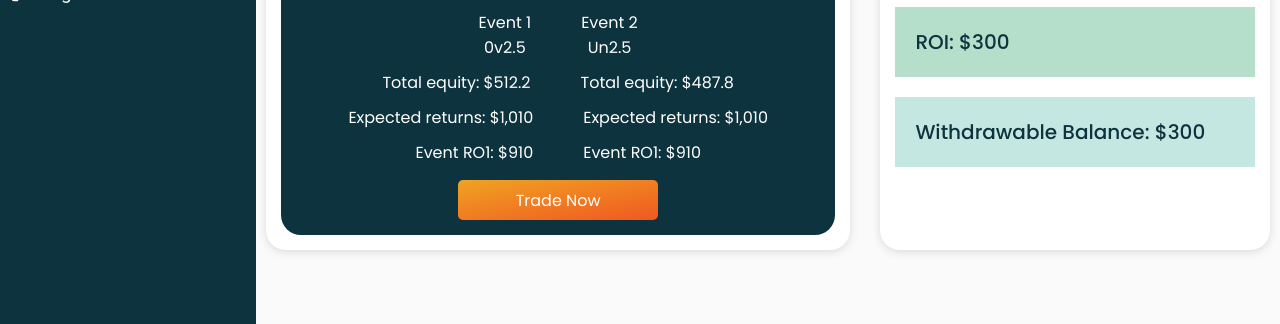
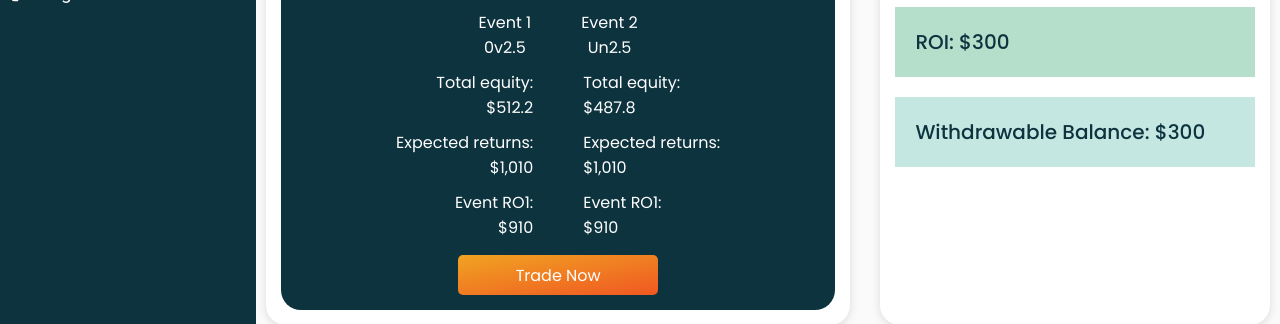
Before and after one commit to kelvintony/company_app, a Next.js app: page /user/dashboard in a window 1280 px wide. Shown: the part 366-690 px from the top of the page. Built offline with nearby package versions, Linux system fonts and the light colour scheme; no server answers.

Commit message:
update 1.22

```diff
--- a/pages/user/dashboard/dashboard.module.css
+++ b/pages/user/dashboard/dashboard.module.css
@@ -59,6 +59,13 @@
   display: flex;
   justify-content: center;
   gap: 50px;
+}
+
+.event_right {
+  text-align: right;
+}
+.event_left {
+  text-align: left;
 }
 
 /* @right panel  */
@@ -169,8 +176,10 @@
 
   .event_right {
     text-align: right;
+    font-size: 13px;
   }
   .event_left {
     text-align: left;
+    font-size: 13px;
   }
 }
--- a/pages/user/dashboard/index.jsx
+++ b/pages/user/dashboard/index.jsx
@@ -98,36 +98,38 @@ const UserDashboard = () => {
                     <div className={styles.computation_wrapper}>
                       <div className={styles.wrapper_innera}>
                         <p className={styles.event_right}>
-                          Total equity: &#36;512.2
+                          Total equity: <br /> &#36;512.2
                         </p>
                       </div>
                       <div className={styles.wrapper_innerb}>
                         <p className={styles.event_left}>
                           {' '}
-                          Total equity: &#36;487.8
+                          Total equity: <br /> &#36;487.8
                         </p>
                       </div>
                     </div>
                     <div className={styles.computation_wrapper}>
                       <div className={styles.wrapper_innera}>
                         <p className={styles.event_right}>
-                          Expected returns: &#36;1,010
+                          Expected returns: <br /> &#36;1,010
                         </p>
                       </div>
                       <div className={styles.wrapper_innerb}>
                         <p className={styles.event_left}>
-                          Expected returns: &#36;1,010
+                          Expected returns: <br /> &#36;1,010
                         </p>
                       </div>
                     </div>
                     <div className={styles.computation_wrapper}>
                       <div className={styles.wrapper_innera}>
                         <p className={styles.event_right}>
-                          Event RO1: &#36;910
+                          Event RO1: <br /> &#36;910
                         </p>
                       </div>
                       <div className={styles.wrapper_innerb}>
-                        <p className={styles.event_left}>Event RO1: &#36;910</p>
+                        <p className={styles.event_left}>
+                          Event RO1: <br /> &#36;910
+                        </p>
                       </div>
                     </div>
                   </div>
```
